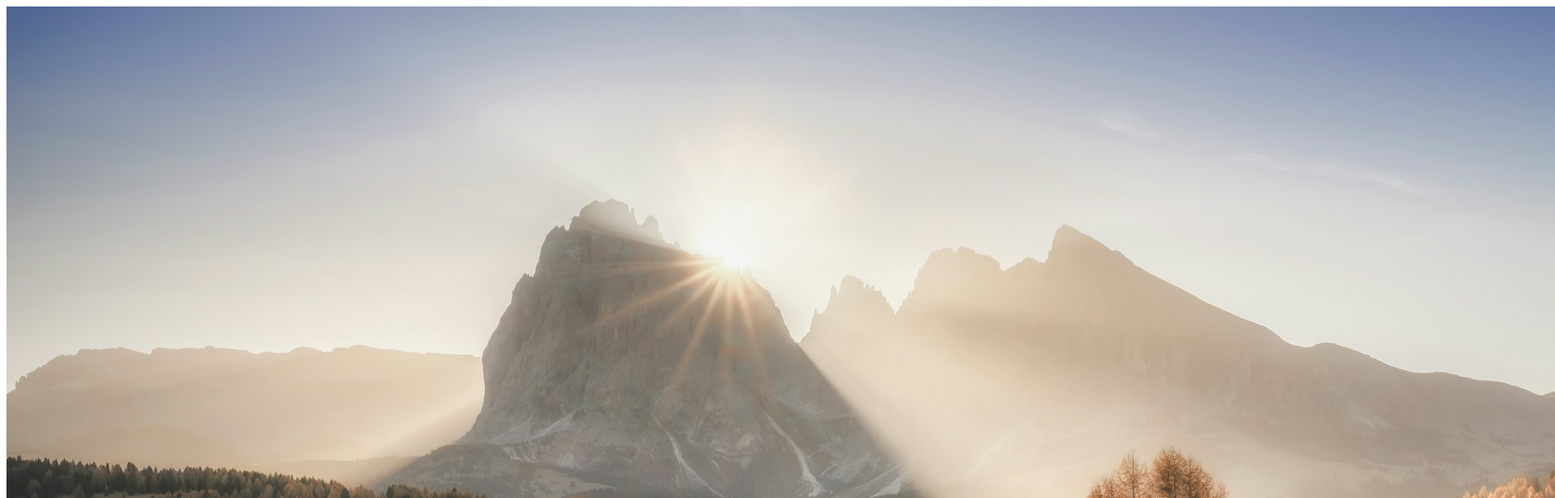
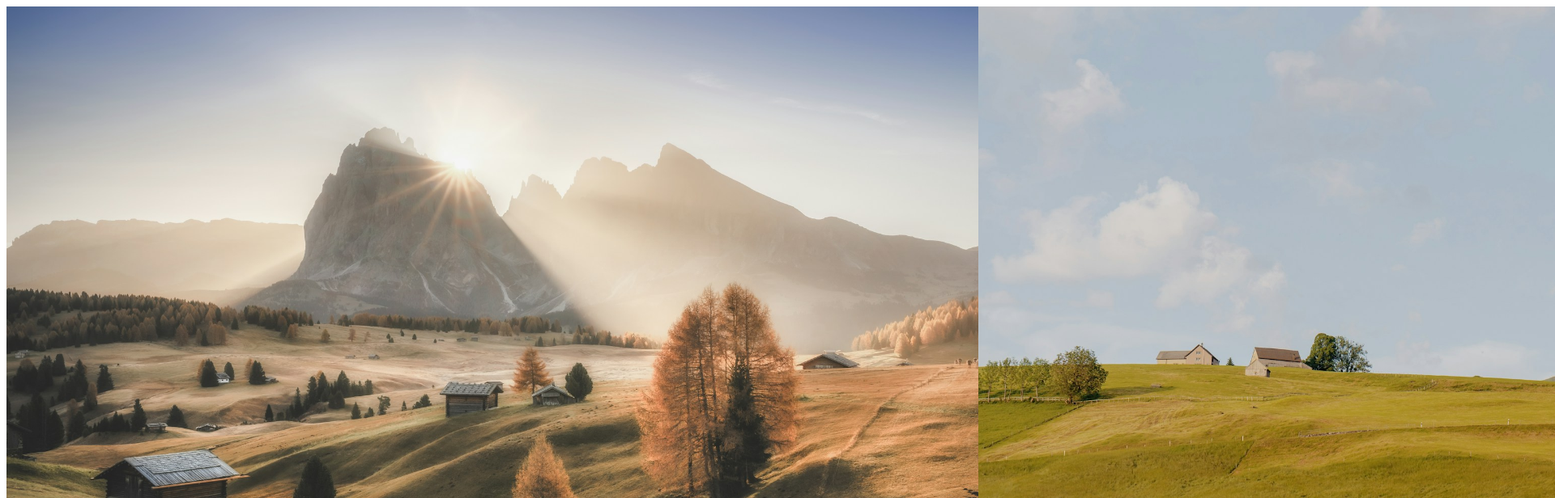
Before and after one commit to FloppyCacti/TOP-image-carousel, a website: page index.html in a window 1280 px wide. Shown: the top 616 px of the page at 81% size, 1920 px wide, since content can reach past the window. Drawn offline with Linux system fonts and the light colour scheme.

Commit message:
make imges flex and set img height

```diff
--- a/index.html
+++ b/index.html
@@ -4,8 +4,8 @@
     <meta charset="UTF-8">
     <meta name="viewport" content="width=device-width, initial-scale=1.0">
     <title>Image Carousel</title>
-    <link href="./style.css">
-    <script src="./script.js"></script>
+    <link href="./style.css" rel="stylesheet">
+    <script src="./script.js" defer></script>
 </head>
 <body>
     <div id="image-carousel-container">
--- a/style.css
+++ b/style.css
@@ -0,0 +1,8 @@
+#images{
+    display: flex;
+    flex-direction: row;
+}
+
+#images > img{
+    height: 800px;
+}
```
